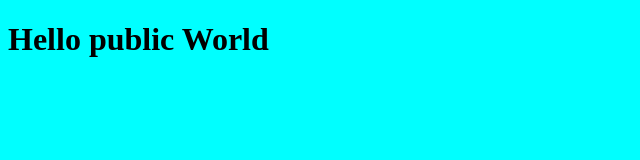
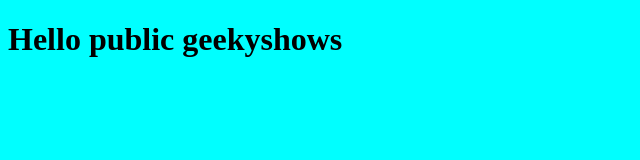
Before and after one commit to kamaal646/Project3, a plain HTML site: page index.html in a window 1280 px wide. Shown: the whole page, without its empty margins (0-640 px from the left). Drawn offline with Linux system fonts and the light colour scheme.

Commit message:
first change

```diff
--- a/index.html
+++ b/index.html
@@ -7,6 +7,6 @@
     <title>Document</title>
 </head>
 <body>
-    <h1>Hello public World</h1>
+    <h1>Hello public geekyshows</h1>
 </body>
 </html>
```
